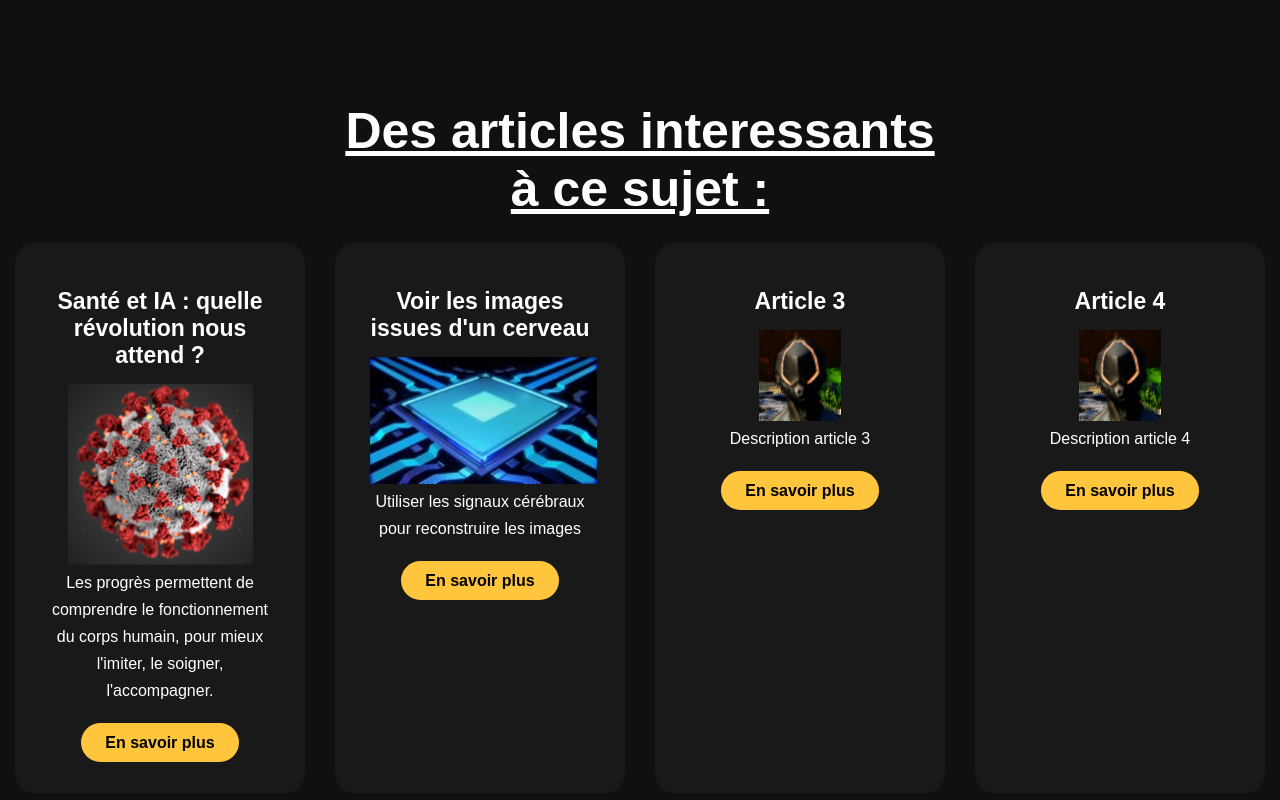
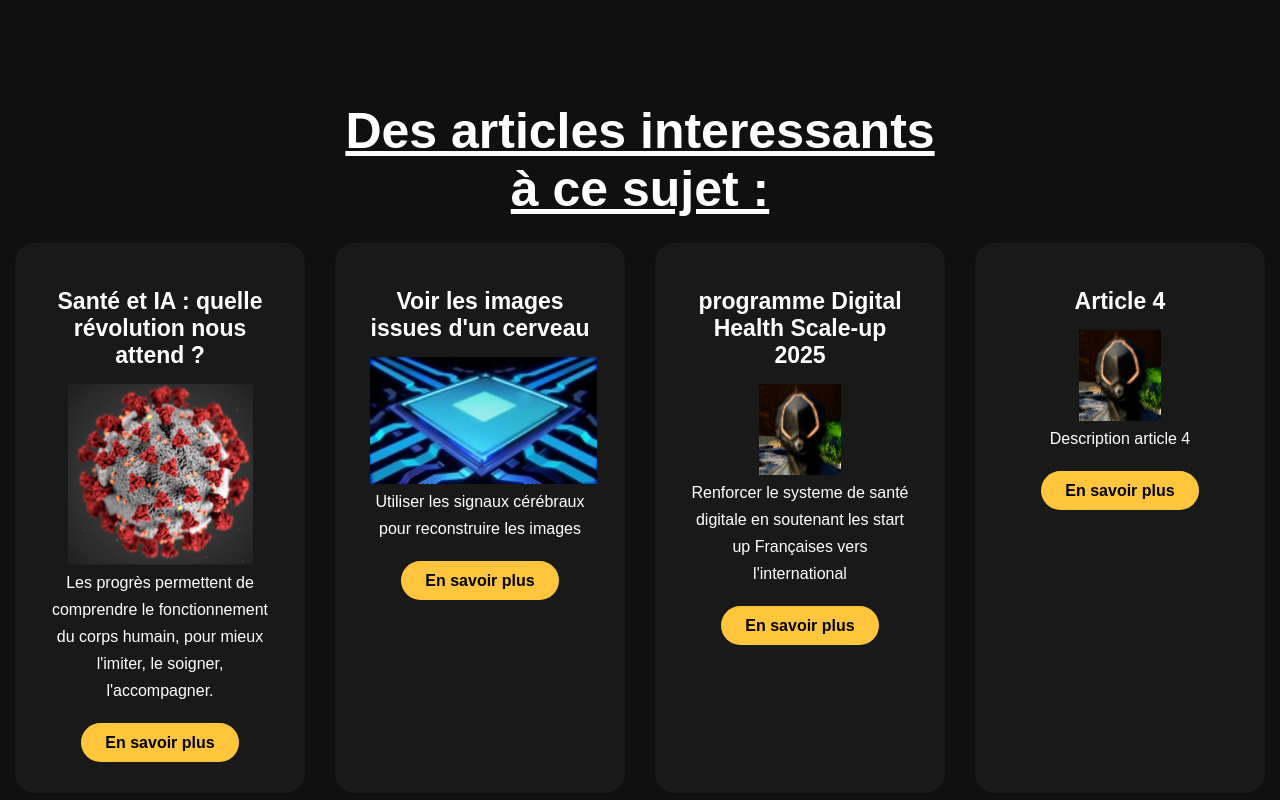
Before and after one commit to TelegaNicolas/MonPortfolio, a plain HTML site: page HTML/Veille Technologique/VeilleTechnologique.html in a window 1280 px wide. Shown: the part 1031-1831 px from the top of the page. Drawn offline with Linux system fonts and the light colour scheme.

Commit message:
Update VeilleTechnologique.html

```diff
--- a/HTML/Veille Technologique/VeilleTechnologique.html
+++ b/HTML/Veille Technologique/VeilleTechnologique.html
@@ -80,12 +80,12 @@
 
                 <i class="fas fa-bars"></i>
 
-                <h5>Article 3</h5>
+                <h5>programme Digital Health Scale-up 2025</h5>
                 <img src="../../Images/ImageProjets/Capture2.png" />
 
 
                 <div class="pra">
-                    <p>Description article 3</p>
+                    <p>Renforcer le systeme de santé digitale en soutenant les start up Françaises vers l'international</p>
 
                     <p style="text-align: center;">
                         <a class="button" href="#">En savoir plus</a>
```
